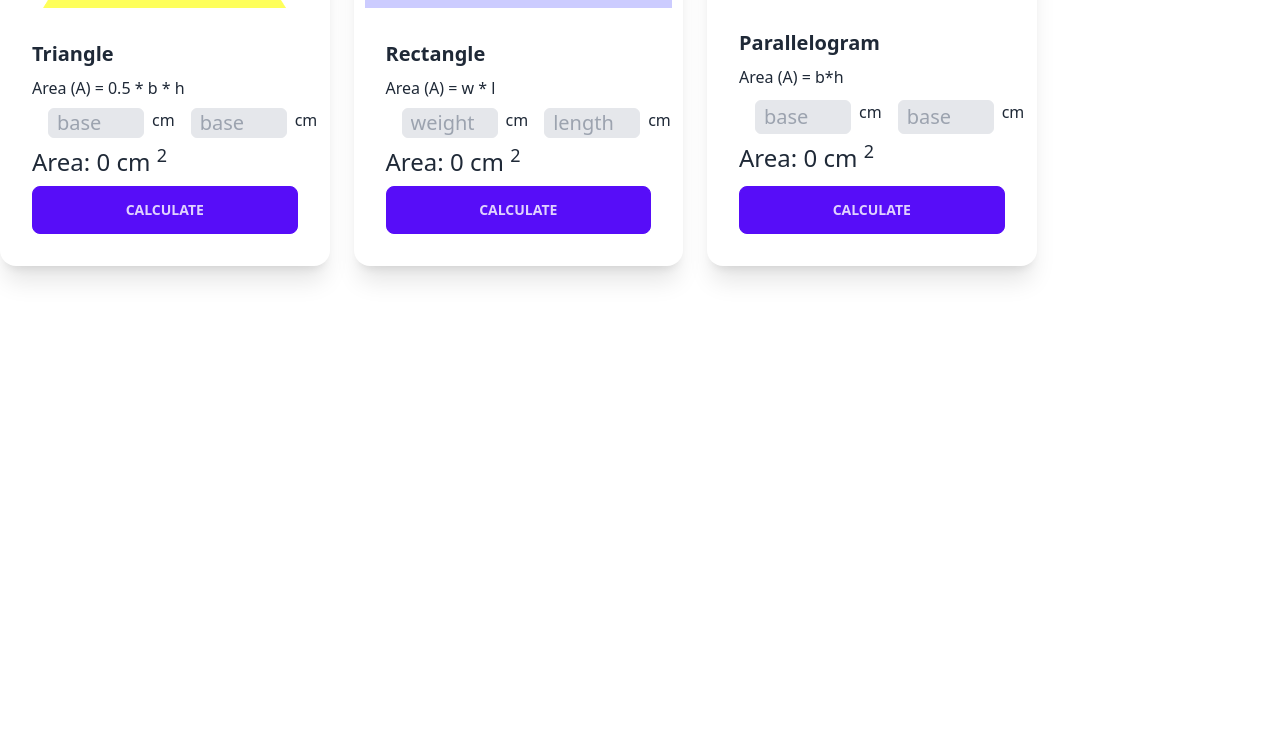
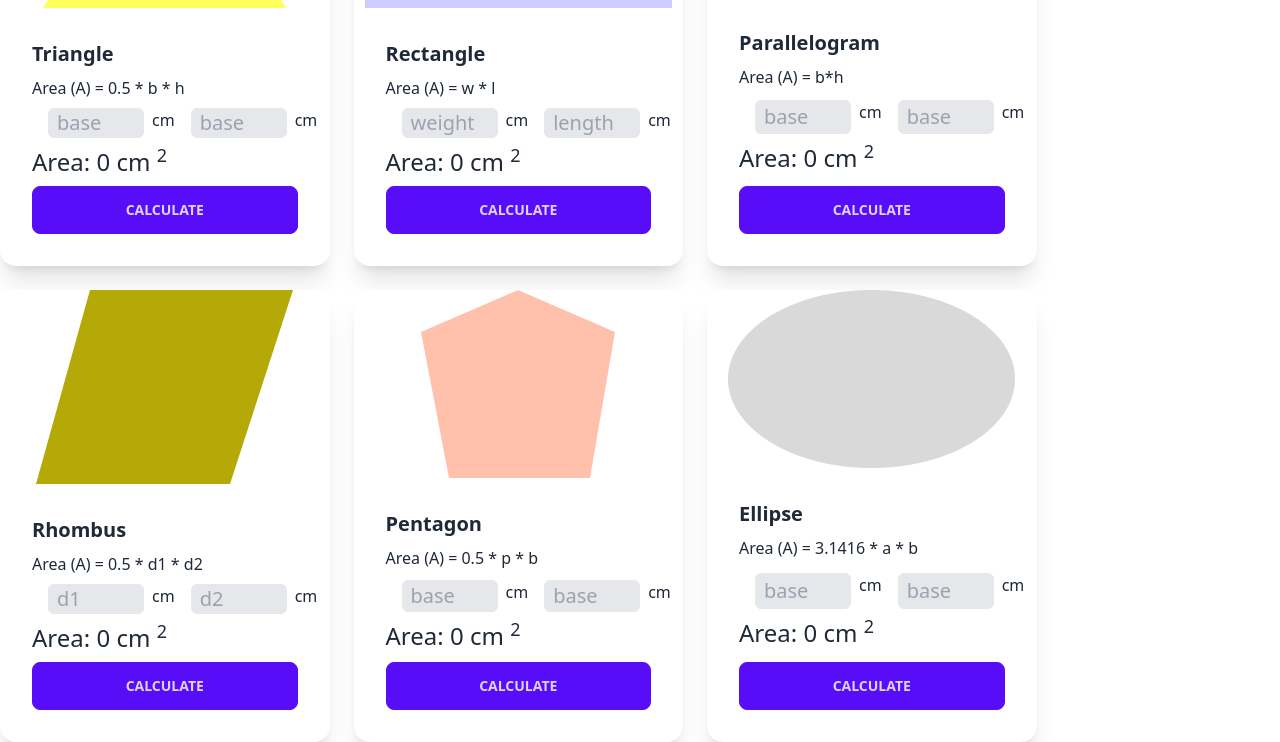
Before and after one commit to mahbuba18/geometry-genius, a plain HTML site: page index.html in a window 1280 px wide. Shown: the part 234-976 px from the top of the page. Before the commit the page ends 800 px from the top, so only its background shows below. Drawn offline with nearby package versions, Linux system fonts and the light colour scheme.

Commit message:
adding rhombus

```diff
--- a/index.html
+++ b/index.html
@@ -70,6 +70,60 @@
                   </div>
                 </div>
                </div>
+               <!--4th card-->
+               <div class="card bg-base-100 shadow-xl">
+                <figure><img src="images/rhombus.png" alt="Shoes" /></figure>
+                <div class="card-body">
+                  <h2 class="card-title">Rhombus</h2>
+                  <p>Area (A) = 0.5 * d1 * d2</p>
+                  <p class="flex">
+                    <input id="parallelogram-base" class=" ml-4 border text-xl w-24 px-2 bg-gray-200 rounded-md" type="text"placeholder='d1' >
+                    <span class="ml-2">cm</span>
+                    <input id="parallelogram-height" class=" ml-4 border text-xl w-24 px-2 bg-gray-200 rounded-md" type="text"placeholder='d2' >
+                    <span class="ml-2">cm</span>
+                  </p>
+                  <p class="text-2xl">Area: <span  id="parallelogram-area">0</span> cm <sup>2</sup> </p>
+                  <div class="card-actions ">
+                    <button class="btn btn-primary w-full" onclick="calculateParallelogramArea()">Calculate</button>
+                  </div>
+                </div>
+               </div>
+              <!--5th card-->
+               <div class="card bg-base-100 shadow-xl">
+                <figure><img src="images/pentagon.png" alt="Shoes" /></figure>
+                <div class="card-body">
+                  <h2 class="card-title">Pentagon</h2>
+                  <p>Area (A) = 0.5 * p * b</p>
+                  <p class="flex">
+                    <input id="parallelogram-base" class=" ml-4 border text-xl w-24 px-2 bg-gray-200 rounded-md" type="text"placeholder='base' >
+                    <span class="ml-2">cm</span>
+                    <input id="parallelogram-height" class=" ml-4 border text-xl w-24 px-2 bg-gray-200 rounded-md" type="text"placeholder='base' >
+                    <span class="ml-2">cm</span>
+                  </p>
+                  <p class="text-2xl">Area: <span  id="parallelogram-area">0</span> cm <sup>2</sup> </p>
+                  <div class="card-actions ">
+                    <button class="btn btn-primary w-full" onclick="calculateParallelogramArea()">Calculate</button>
+                  </div>
+                </div>
+               </div>
+                <!--ellipse card-->
+              <div class="card bg-base-100 shadow-xl">
+                <figure><img src="images/ellipse.png" alt="Shoes" /></figure>
+                <div class="card-body">
+                  <h2 class="card-title">Ellipse</h2>
+                  <p>Area (A) = 3.1416 * a * b</p>
+                  <p class="flex">
+                    <input id="ellipse-base" class=" ml-4 border text-xl w-24 px-2 bg-gray-200 rounded-md" type="text"placeholder='base' >
+                    <span class="ml-2">cm</span>
+                    <input id="ellipse-height" class=" ml-4 border text-xl w-24 px-2 bg-gray-200 rounded-md" type="text"placeholder='base' >
+                    <span class="ml-2">cm</span>
+                  </p>
+                  <p class="text-2xl">Area: <span  id="ellipse-area">0</span> cm <sup>2</sup> </p>
+                  <div class="card-actions ">
+                    <button class="btn btn-primary w-full" onclick="calculateParallelogramArea()">Calculate</button>
+                  </div>
+                </div>
+               </div>
            </div>
            <!--area container-->
            <div class="">
```
